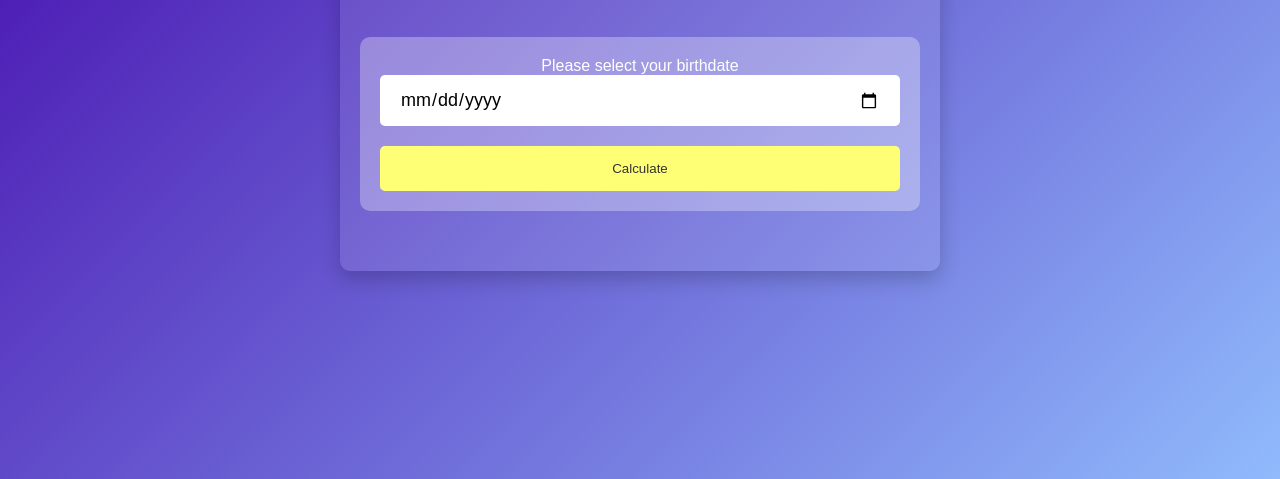
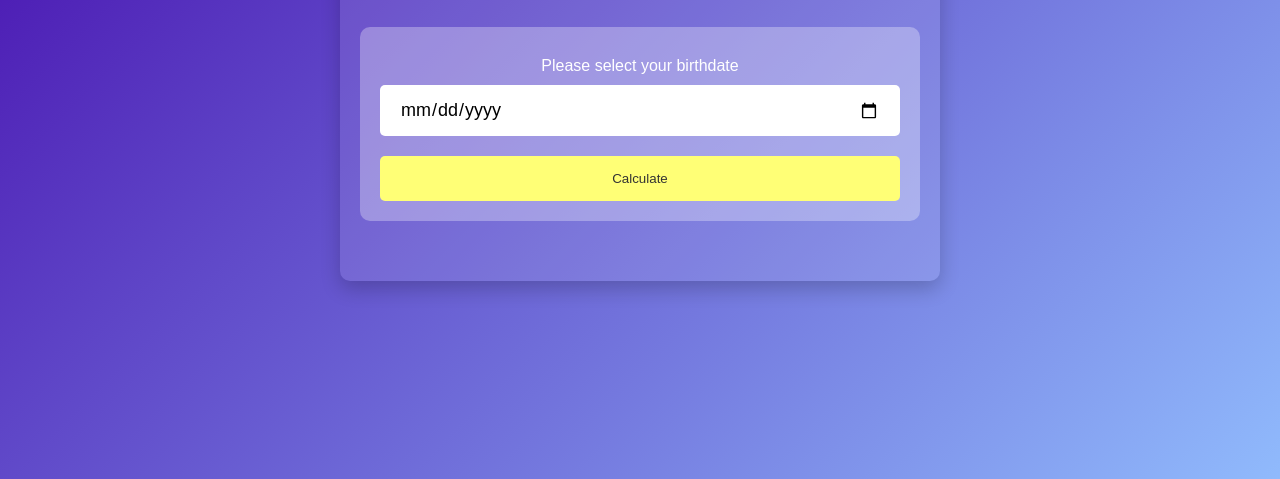
Before and after one commit to ThisalLochana/Age-Calculator-using-JS, a plain HTML site: page index.html in a window 1280 px wide. Shown: the part 321-800 px from the top of the page. Drawn offline with Linux system fonts and the light colour scheme.

Commit message:
Restore and update styles in style.css

```diff
--- a/style.css
+++ b/style.css
@@ -76,6 +76,10 @@
     color: #ffff76;
 }
 
+#text {
+    padding: 10px;
+}
+
 .error {
     color: #f85454;
     font-size: 20px;
```
